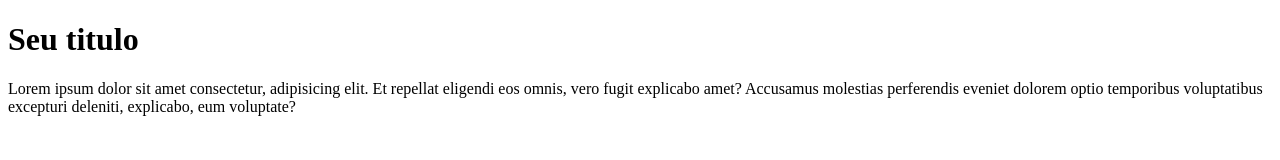
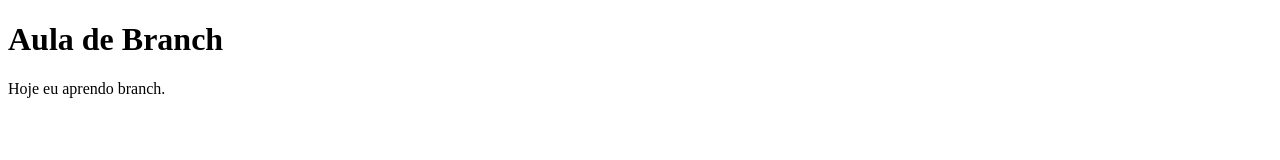
Before and after one commit to WillianMarti/Marcos-Aula-Branches-Workshop, a plain HTML site: page index.html in a window 1280 px wide. Drawn offline with Linux system fonts and the light colour scheme.

Commit message:
Conteudo

```diff
--- a/index.html
+++ b/index.html
@@ -6,11 +6,9 @@
     <title>Document</title>
 </head>
 <body>
-    <h1>Seu titulo</h1>
+    <h1>Aula de Branch</h1>
     <p>
-        Lorem ipsum dolor sit amet consectetur, adipisicing elit. Et repellat eligendi eos omnis, vero
-        fugit explicabo amet? Accusamus molestias perferendis eveniet dolorem optio temporibus voluptatibus
-        excepturi deleniti, explicabo, eum voluptate?
+        Hoje eu aprendo branch.
     </p>
 </body>
 </html>
```
